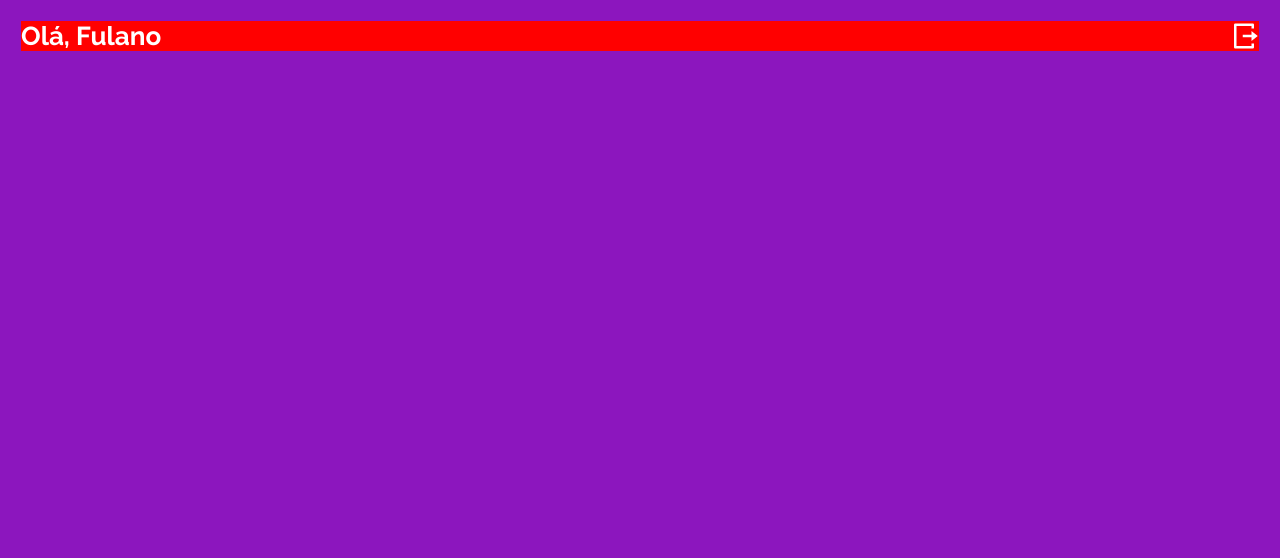
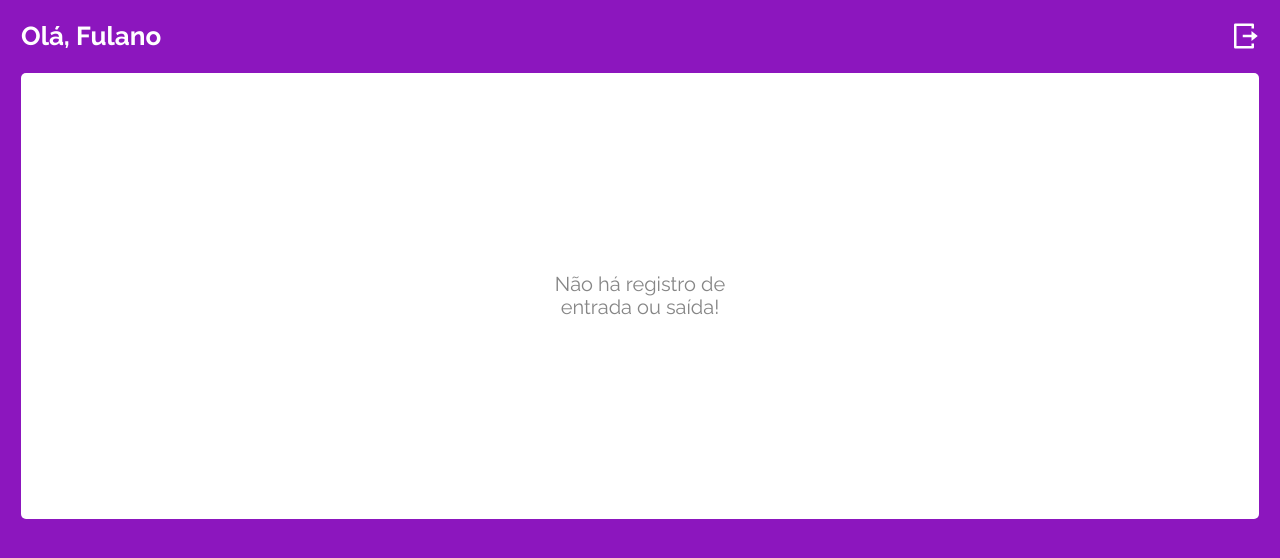
Before and after one commit to jvitorfeliciano/my-wallet, a React (Create React App) app: page /extract in a window 1280 px wide. Shown: the top 558 px of the page. Built offline with nearby package versions, Linux system fonts and the light colour scheme.

Commit message:
feat: add the exctract field

```diff
--- a/src/pages/ExtractPage/ExtractPage.js
+++ b/src/pages/ExtractPage/ExtractPage.js
@@ -9,6 +9,9 @@ export default function ExtractPage() {
         <UserName>Olá, Fulano</UserName>
         <RiLogoutBoxRLine />
       </Header>
+      <ExtractInformation>
+        <span> Não há registro de entrada ou saída!</span>
+      </ExtractInformation>
     </Container>
   );
 }
@@ -24,7 +27,6 @@ const Container = styled.main`
 `;
 const Header = styled.section`
   width: 100%;
-  background: red;
   display: flex;
   justify-content: space-between;
   align-items: center;
@@ -33,12 +35,34 @@ const Header = styled.section`
     font-size: 30px;
   }
 `;
-const UserName = styled.span`
+const UserName = styled.h1`
+  font-family: "Raleway";
+  font-style: normal;
+  font-weight: 700;
+  font-size: 26px;
+  color: #ffffff;
+`;
 
+const ExtractInformation = styled.section`
+  width: 100%;
+  height: 446px;
+  background: #ffffff;
+  background: #ffffff;
+  border-radius: 5px;
+  margin-top: 22px;
+  overflow: hidden;
+  display: flex;
+  align-items: center;
+  justify-content: center;
+  span {
+    width: 180px;
+    height: 46px;
     font-family: "Raleway";
     font-style: normal;
-    font-weight: 700;
-    font-size: 26px;
-    color: #FFFFFF;
-
-`
+    font-weight: 400;
+    font-size: 20px;
+    line-height: 23px;
+    color: #868686;
+    text-align: center;
+  }
+`;
```
